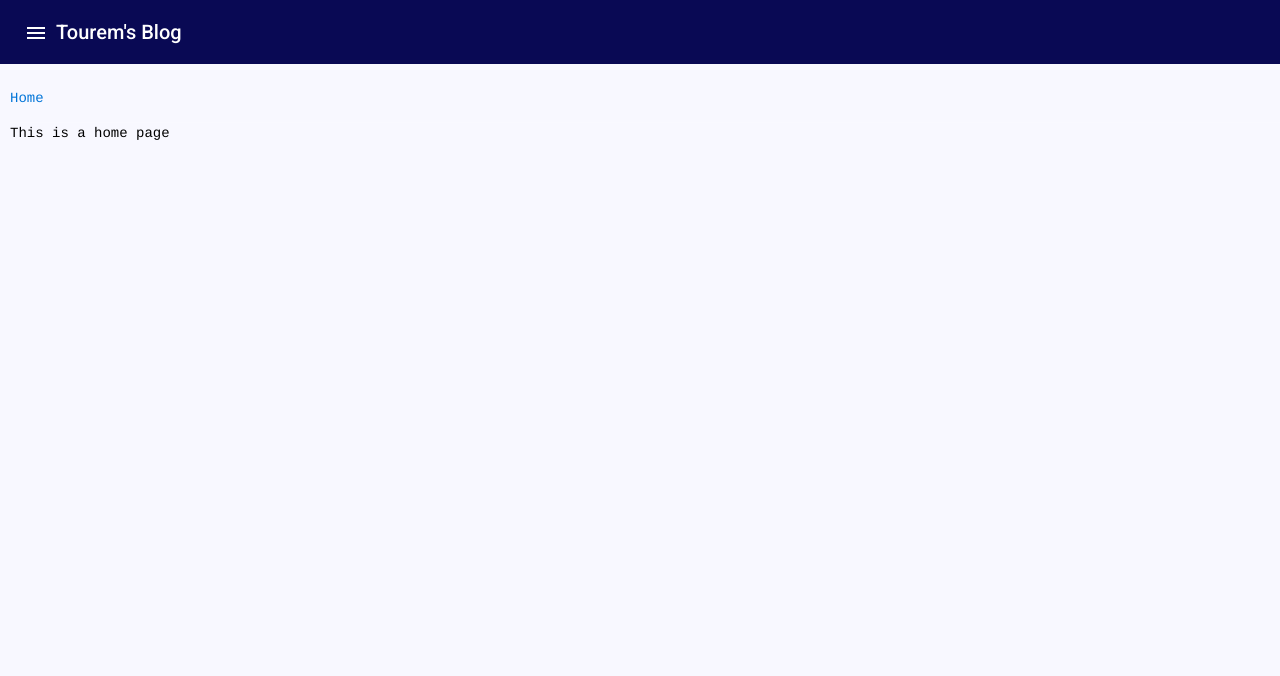
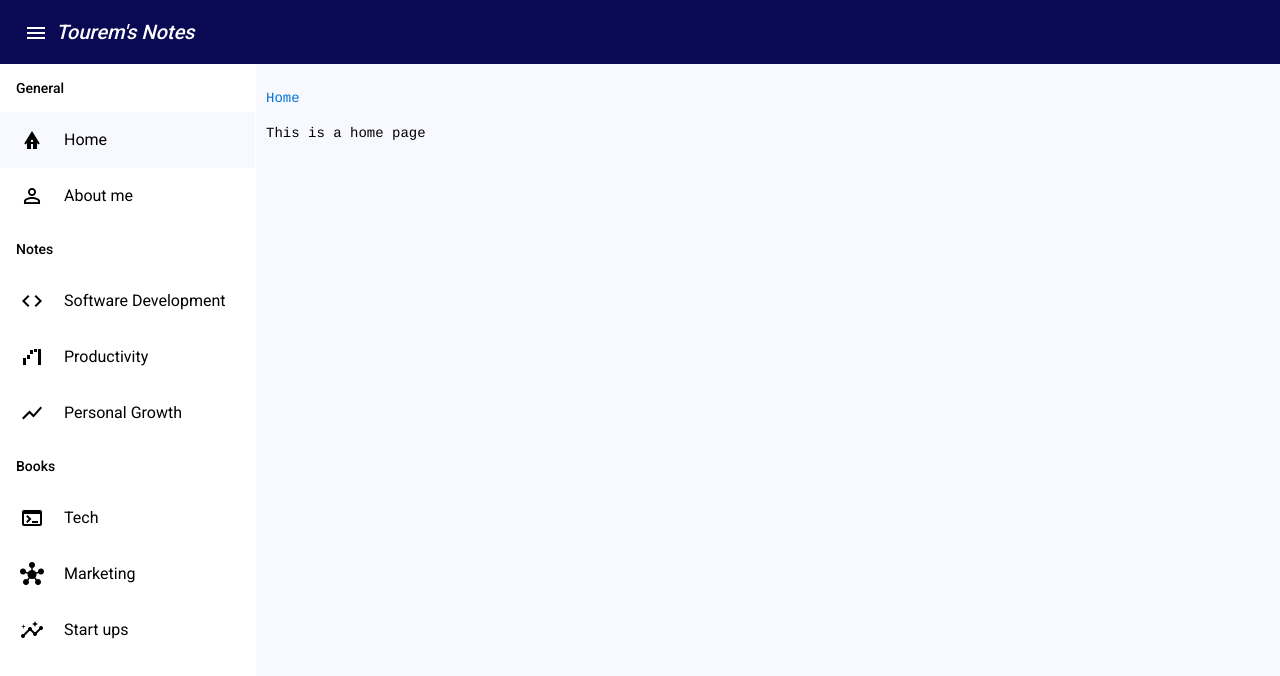
Before and after one commit to touremoh/tourem-ui, an Angular app: page /home in a window 1280 px wide. Shown: the top 676 px of the page. Built offline with nearby package versions, Linux system fonts and the light colour scheme.

Commit message:
update menu

```diff
--- a/package.json
+++ b/package.json
@@ -3,7 +3,7 @@
   "version": "0.0.0",
   "scripts": {
     "ng": "ng",
-    "start": "node server.js",
+    "start": "ng serve",
     "build": "ng build --prod",
     "watch": "ng build --watch --configuration development",
     "test": "ng test"
--- a/src/app/app-routing.module.ts
+++ b/src/app/app-routing.module.ts
@@ -9,8 +9,8 @@ import {AboutComponent} from "./pages/content/about/about.component";
 const routes: Routes = [
   { path: '', redirectTo: 'home', pathMatch: 'full' },
   { path: 'home', component: HomePageComponent },
-  { path: 'articles', component: ItemsComponent },
-  { path: 'articles/:id', component: ItemDetailsComponent },
+  { path: 'notes', component: ItemsComponent },
+  { path: 'notes/:id', component: ItemDetailsComponent },
   { path: 'about', component: AboutComponent },
   { path: 'not-found', component: PageNotFoundComponent },
   { path: '**', redirectTo: 'not-found', pathMatch: 'full' }
--- a/src/app/app.component.css
+++ b/src/app/app.component.css
@@ -9,7 +9,7 @@
 .my-app-container-side-pane {
   color-rendering: optimizeQuality;
   color: black;
-  width: 15%;
+  width: 20%;
   margin: 0;
   background-color: white;
 }
--- a/src/app/app.component.ts
+++ b/src/app/app.component.ts
@@ -10,7 +10,7 @@ import {Article} from "./model/Article";
 })
 export class AppComponent implements OnInit {
   articles: Article[] | undefined ;
-  menuOpened = false;
+  menuOpened = true;
 
   constructor(private http: HttpClient) {}
 
--- a/src/app/pages/content/items/items.component.html
+++ b/src/app/pages/content/items/items.component.html
@@ -1,7 +1,7 @@
 <div class="my-app-items-page">
 
   <ul class="breadcrumb">
-    <li><a routerLink="/articles">Articles</a></li>
+    <li><a routerLink="/notes">Notes</a></li>
   </ul>
 
   <div *ngIf="!itemsLoaded" style="width: 45%; margin: 10% 20%; ">
--- a/src/app/pages/header/header.component.html
+++ b/src/app/pages/header/header.component.html
@@ -2,6 +2,6 @@
   <button mat-icon-button (click)="onMenuClick()">
     <mat-icon>menu</mat-icon>
   </button>
-  <span>Tourem's Blog</span>
+  <span style="font-style: italic;">Tourem's Notes</span>
   <span class="my-app-toolbar-spacer"></span>
 </mat-toolbar>
--- a/src/app/pages/menu/menu.component.html
+++ b/src/app/pages/menu/menu.component.html
@@ -1,11 +1,43 @@
 <mat-list role="list">
+  <div mat-subheader style="color: black;">General</div>
   <mat-list-item role="listitem" routerLink="/home" routerLinkActive="link-active">
-    <h3>Home</h3>
-  </mat-list-item>
-  <mat-list-item role="listitem" routerLink="/articles" routerLinkActive="link-active">
-    <h3>Articles</h3>
+    <mat-icon mat-list-icon>bungalow</mat-icon>
+    <div mat-line>Home</div>
   </mat-list-item>
   <mat-list-item role="listitem" routerLink="/about" routerLinkActive="link-active">
-    <h3>Who am I ?</h3>
+    <mat-icon mat-list-icon>perm_identity</mat-icon>
+    <div mat-line>About me</div>
+  </mat-list-item>
+
+  <mat-divider></mat-divider>
+
+  <div mat-subheader style="color: black;">Notes</div>
+  <mat-list-item role="listitem" routerLink="/notes" routerLinkActive="link-active">
+    <mat-icon mat-list-icon>code</mat-icon>
+    <div mat-line>Software Development</div>
+  </mat-list-item>
+  <mat-list-item role="listitem" routerLink="/notes/growth" routerLinkActive="link-active">
+    <mat-icon mat-list-icon>waterfall_chart</mat-icon>
+    <div mat-line>Productivity</div>
+  </mat-list-item>
+  <mat-list-item role="listitem" routerLink="/notes/growth" routerLinkActive="link-active">
+    <mat-icon mat-list-icon>show_chart</mat-icon>
+    <div mat-line>Personal Growth</div>
+  </mat-list-item>
+
+  <mat-divider></mat-divider>
+
+  <div mat-subheader style="color: black;">Books</div>
+  <mat-list-item role="listitem" routerLink="/notes" routerLinkActive="link-active">
+    <mat-icon mat-list-icon>terminal</mat-icon>
+    <div mat-line>Tech</div>
+  </mat-list-item>
+  <mat-list-item role="listitem" routerLink="/notes" routerLinkActive="link-active">
+    <mat-icon mat-list-icon>hub</mat-icon>
+    <div mat-line>Marketing</div>
+  </mat-list-item>
+  <mat-list-item role="listitem" routerLink="/notes" routerLinkActive="link-active">
+    <mat-icon mat-list-icon>insights</mat-icon>
+    <div mat-line>Start ups</div>
   </mat-list-item>
 </mat-list>
--- a/src/index.html
+++ b/src/index.html
@@ -2,7 +2,7 @@
 <html lang="en">
 <head>
   <meta charset="utf-8">
-  <title>Tourem's blog</title>
+  <title>Tourem's Notes</title>
   <base href="/">
   <meta name="viewport" content="width=device-width, initial-scale=1">
   <link rel="icon" type="image/x-icon" href="favicon.ico">
```
